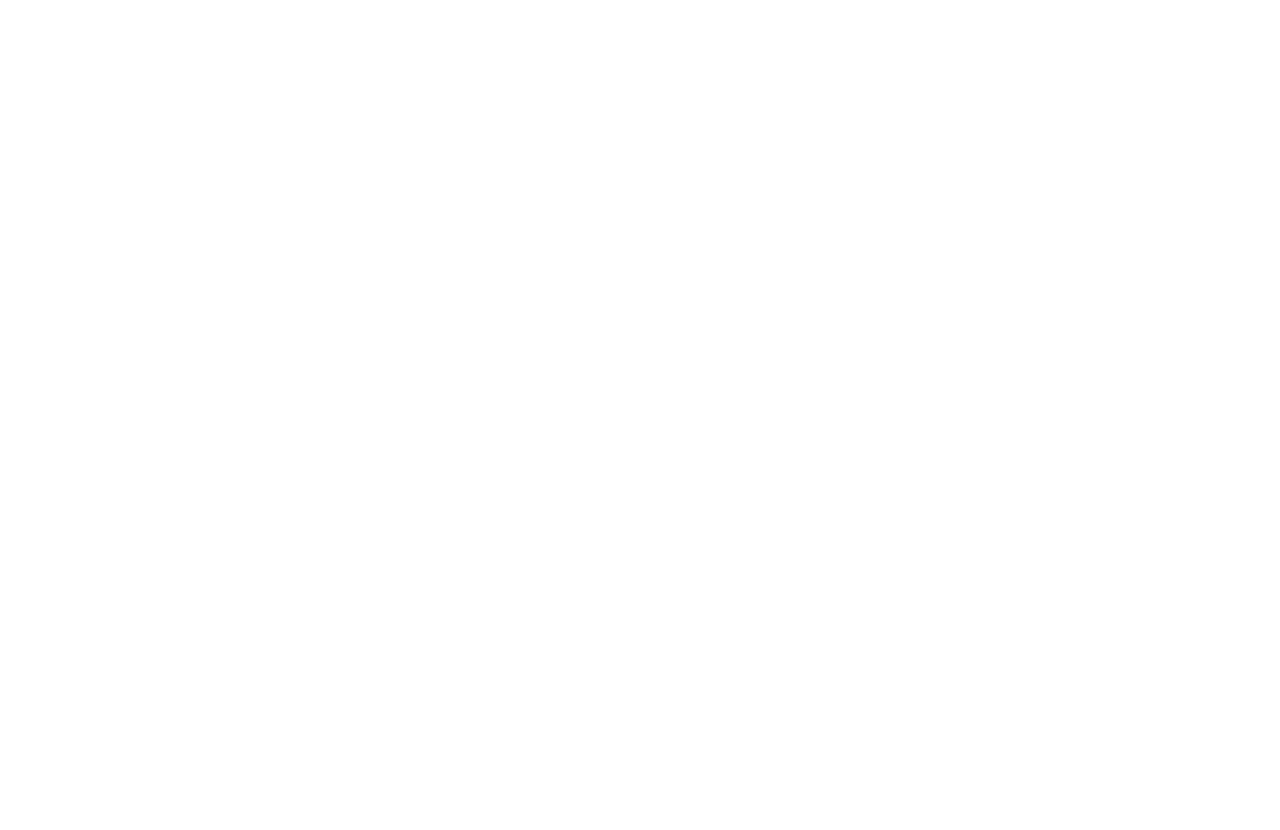
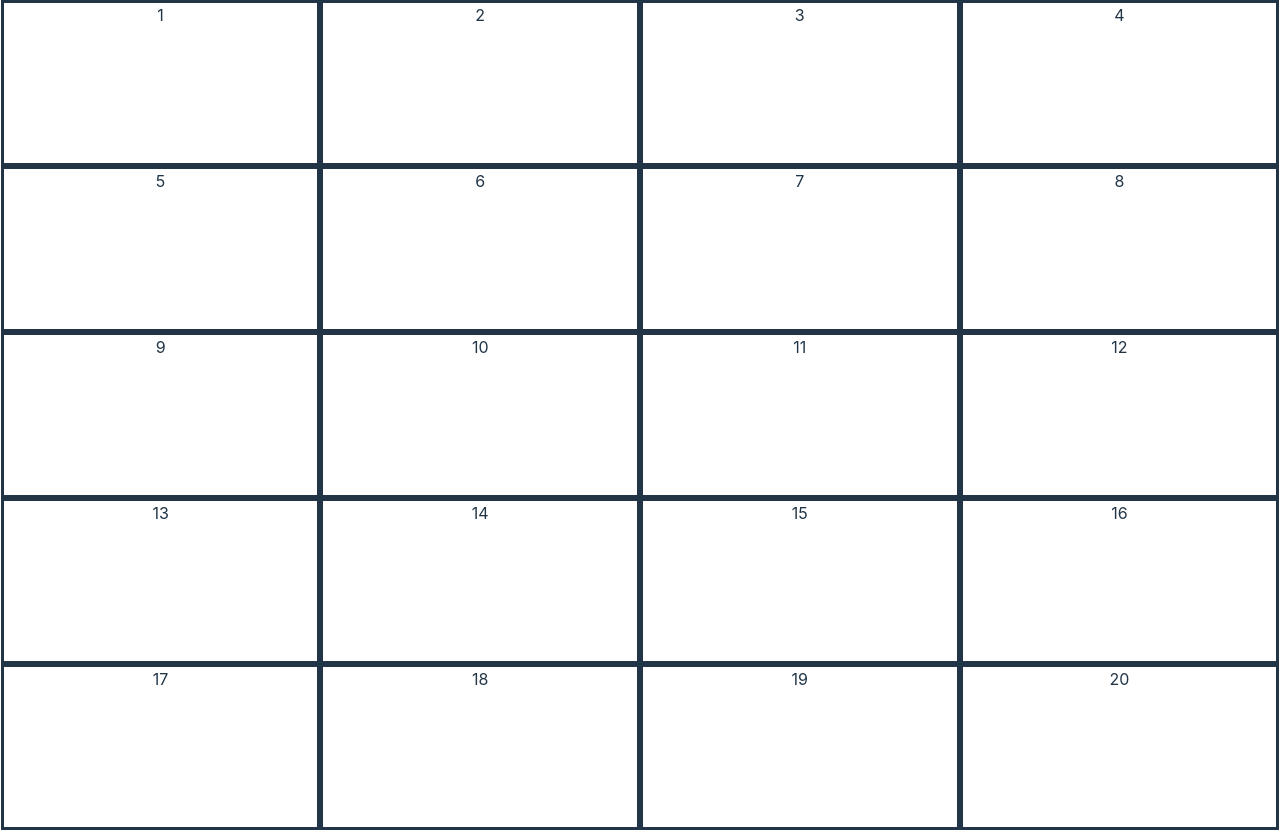
Before and after one commit to mjchin1/WebPageSamples, a React (Vite) app in the folder client/: page /maze in a window 1280 px wide. Before the commit this address had no page. Before the commit the page ends 800 px from the top, so only its background shows below. Built offline with nearby package versions, Linux system fonts and the light colour scheme; a web font is replaced by a local one.

Commit message:
working on maze template

```diff
--- a/client/src/App.jsx
+++ b/client/src/App.jsx
@@ -28,6 +28,7 @@
 import BigBook from './Components/BigBook'
 import BigBookP2 from './Components/BigBookP2'
 import Booklet2 from './Components/Booklet2'
+import Maze from './Components/Maze'
 
 
 function App() {
@@ -56,6 +57,8 @@
       <Route path='/bbk' element={<BigBook/> } />
       <Route path='/bbkp2' element={<BigBookP2/> } />
 
+      <Route path='/maze' element={<Maze/> } />
+
 
       <Route path='/mos' element={<MosaicPage/> } />
       <Route path='/ds2' element={<DescendingScalePage2/> } />
--- /dev/null
+++ b/client/src/Components/Maze.jsx
@@ -0,0 +1,38 @@
+export default function Maze() {
+
+
+
+
+
+  return (
+    <>
+    <div className="mazeContainer">
+
+    <div className="mazeSquare1 mazeSquare">1</div>
+    <div className="mazeSquare2 mazeSquare">2</div>
+    <div className="mazeSquare3 mazeSquare">3</div>
+    <div className="mazeSquare4 mazeSquare">4</div>
+    <div className="mazeSquare5 mazeSquare">5</div>
+    <div className="mazeSquare6 mazeSquare">6</div>
+    <div className="mazeSquare7 mazeSquare">7</div>
+    <div className="mazeSquare8 mazeSquare">8</div>
+    <div className="mazeSquare9 mazeSquare">9</div>
+    <div className="mazeSquare10 mazeSquare">10</div>
+    <div className="mazeSquare11 mazeSquare">11</div>
+    <div className="mazeSquare12 mazeSquare">12</div>
+    <div className="mazeSquare13 mazeSquare">13</div>
+    <div className="mazeSquare14 mazeSquare">14</div>
+    <div className="mazeSquare15 mazeSquare">15</div>
+    <div className="mazeSquare16 mazeSquare">16</div>
+    <div className="mazeSquare17 mazeSquare">17</div>
+    <div className="mazeSquare18 mazeSquare">18</div>
+    <div className="mazeSquare19 mazeSquare">19</div>
+    <div className="mazeSquare20 mazeSquare">20</div>
+
+    </div>
+
+
+    </>
+);
+
+}
--- a/client/src/Components/Navigations.jsx
+++ b/client/src/Components/Navigations.jsx
@@ -10,6 +10,7 @@
             <Link to = '/tf2'>Trifold 2</Link>
             <Link to = '/sldn'>Slide-In</Link>
             <Link to = '/bklt'>Booklet</Link>
+            <Link to = '/maze'>Maze</Link>
 
 
 
--- a/client/src/index.css
+++ b/client/src/index.css
@@ -141,6 +141,111 @@
   align-items: center;
   font-size: 18px;
   background-color: #EEEEEE;
+}
+
+
+/*MAZE*/
+
+.mazeContainer {
+  display: inline-flex;
+  flex-wrap: wrap;
+  justify-content:center
+}
+
+.mazeSquare {
+  border: solid;
+  margin-top: 0;
+  margin-bottom: 0;
+  margin-left: 0;
+  margin-right: 0;
+}
+
+.mazeSquare1 {
+  height: 20vh;
+  width: 24.5vw;
+
+}
+.mazeSquare2 {
+  height: 20vh;
+  width: 24.5vw;
+}
+.mazeSquare3 {
+  height: 20vh;
+  width: 24.5vw;
+}
+.mazeSquare4 {
+  height: 20vh;
+  width: 24.5vw;
+}
+.mazeSquare5 {
+  height: 20vh;
+  width: 24.5vw;
+}
+.mazeSquare6 {
+  height: 20vh;
+  width: 24.5vw;
+}
+.mazeSquare7 {
+  height: 20vh;
+  width: 24.5vw;
+}
+.mazeSquare8 {
+  height: 20vh;
+  width: 24.5vw;
+}
+.mazeSquare9 {
+  height: 20vh;
+  width: 24.5vw;
+}
+.mazeSquare10 {
+  height: 20vh;
+  width: 24.5vw;
+}
+.mazeSquare11 {
+  height: 20vh;
+  width: 24.5vw;
+}
+.mazeSquare12 {
+  height: 20vh;
+  width: 24.5vw;
+}
+
+.mazeSquare13 {
+  height: 20vh;
+  width: 24.5vw;
+}
+
+.mazeSquare14 {
+  height: 20vh;
+  width: 24.5vw;
+}
+.mazeSquare15 {
+  height: 20vh;
+  width: 24.5vw;
+}
+.mazeSquare16 {
+  height: 20vh;
+  width: 24.5vw;
+}
+
+.mazeSquare17 {
+  height: 20vh;
+  width: 24.5vw;
+}
+
+.mazeSquare18 {
+  height: 20vh;
+  width: 24.5vw;
+}
+
+.mazeSquare19 {
+  height: 20vh;
+  width: 24.5vw;
+}
+
+.mazeSquare20 {
+  height: 20vh;
+  width: 24.5vw;
 }
 
 
```
Also changed, not shown: 1 other file (tests, documents, lock files or other folders).
